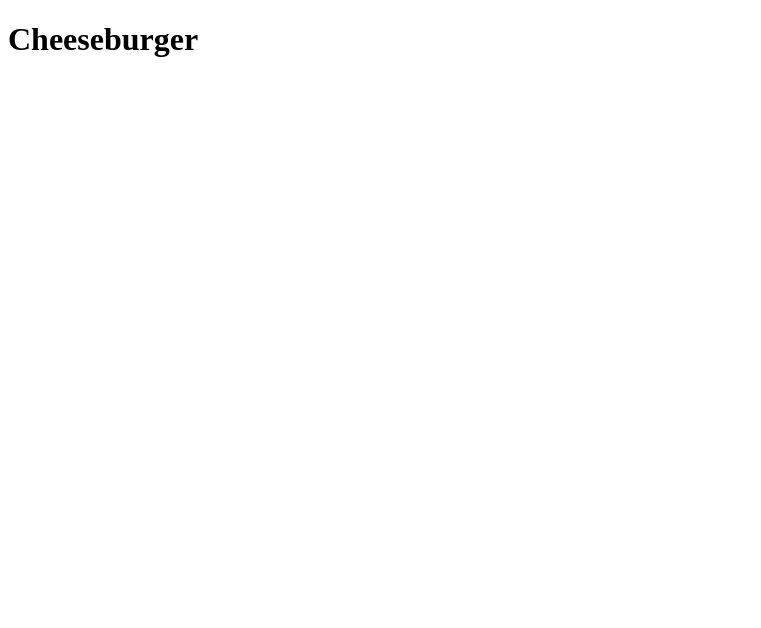
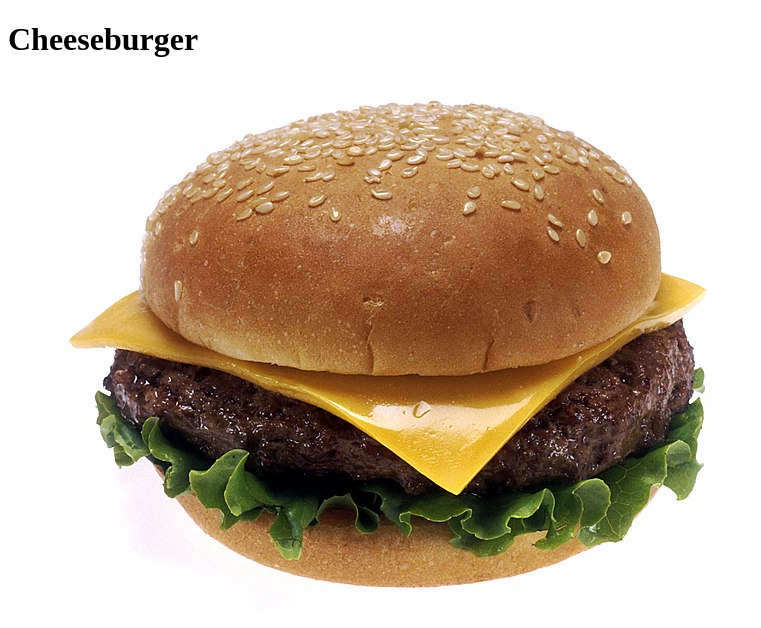
Before and after one commit to JulianJechart/odin-recipes, a plain HTML site: page recipes/cheeseburger.html in a window 1280 px wide. Shown: the whole page, without its empty margins (0-761 px from the left). Drawn offline with Linux system fonts and the light colour scheme.

Commit message:
Add image to ./recipes/cheeseburger.html

```diff
--- a/recipes/cheeseburger.html
+++ b/recipes/cheeseburger.html
@@ -5,5 +5,6 @@
     </head>
     <body>
         <h1>Cheeseburger</h1>
+        <img src="../img/Cheeseburger.jpg">
     </body>
 </html>
```
